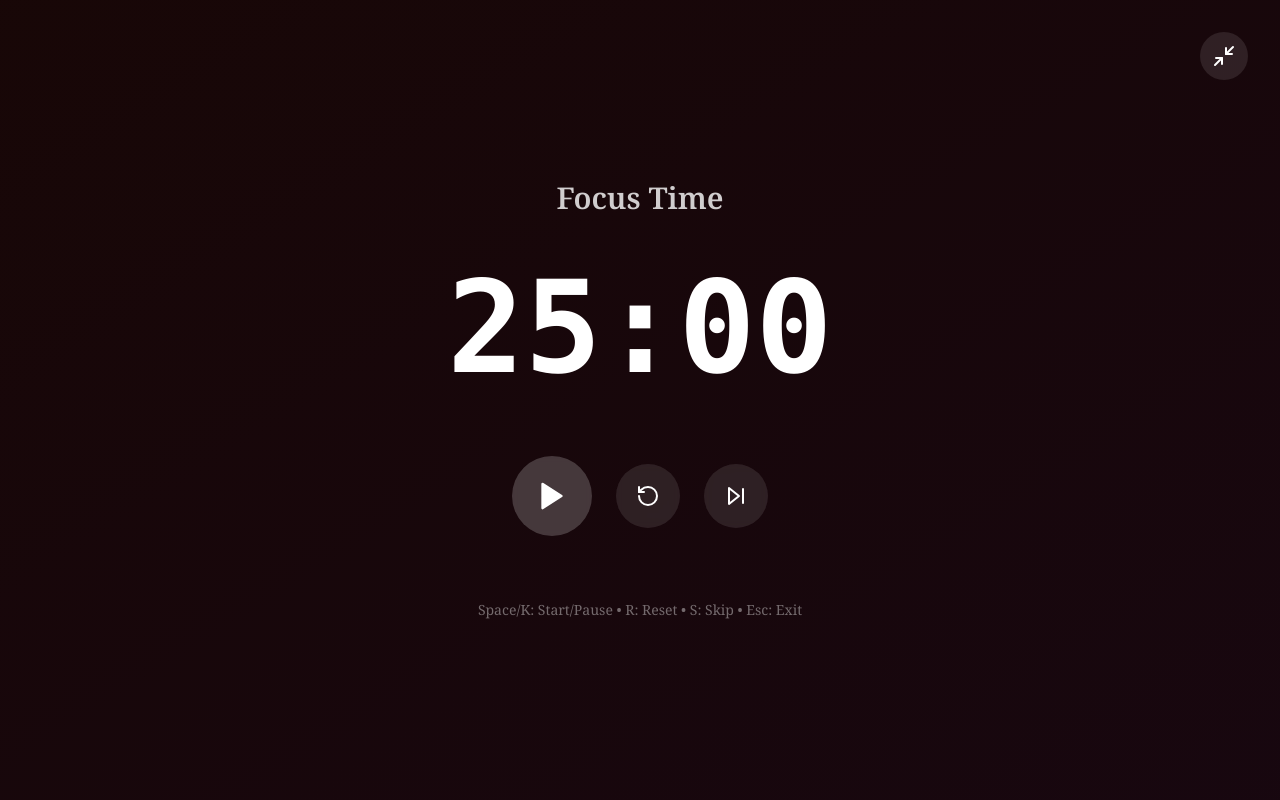
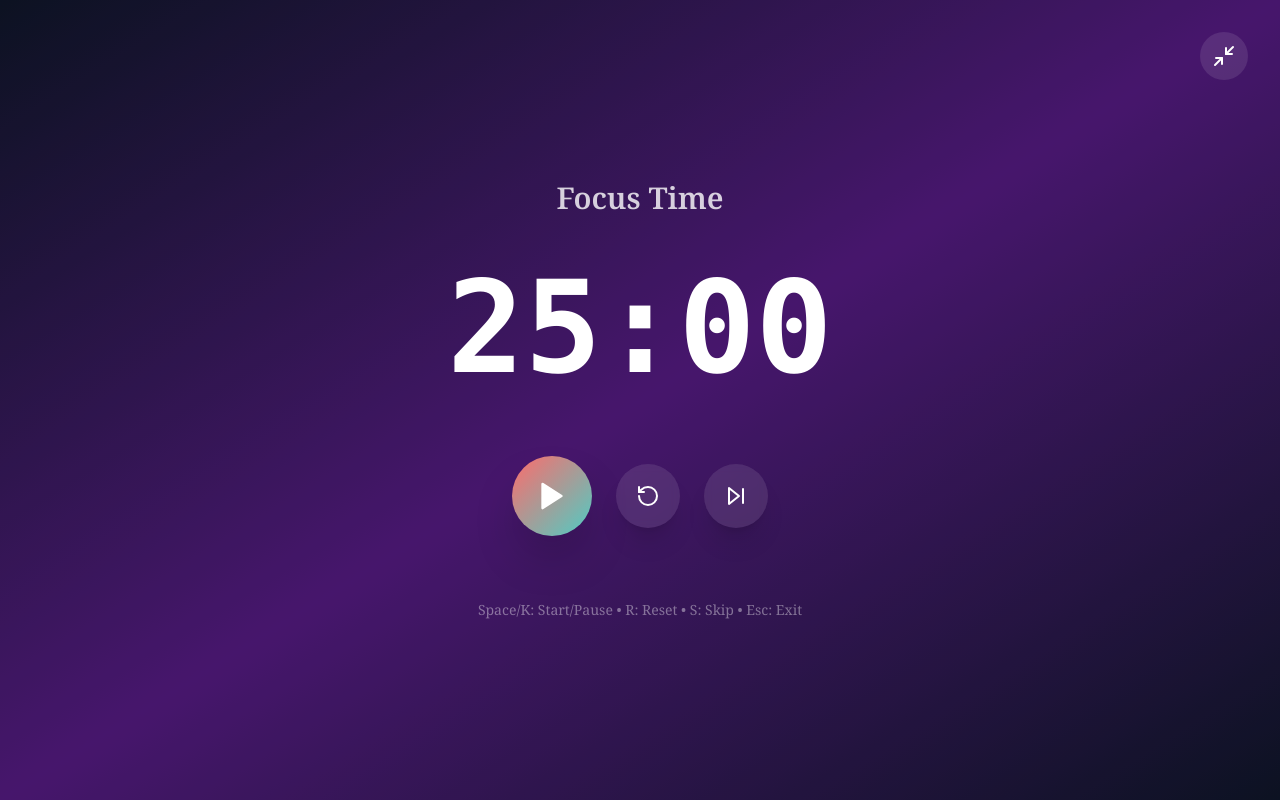
Before and after one commit to NexusGK-Softwares-Company/NexusGK_Focus, a React (Vite) app: page / in a window 1280 px wide. Both pictures are taken after a click on the button 799 px from the left and 487 px from the top of the page. Built offline with nearby package versions, Linux system fonts and the light colour scheme.

Commit message:
Enhance theme support by adding 10 new themes with unique background images and color schemes. Update README.md to reflect the expanded theme options. Modify FocusMode and ThemeSelector components to utilize the new theme configurations, including dynamic background images and styles.

```diff
--- a/src/App.tsx
+++ b/src/App.tsx
@@ -137,6 +137,19 @@ function App() {
   useEffect(() => {
     const theme = themes.find((t) => t.id === currentTheme) || themes[0];
     document.body.className = `bg-gradient-to-br ${theme.gradient} text-white min-h-screen`;
+
+    // Apply background image if theme has one
+    if (theme.backgroundImage) {
+      document.body.style.backgroundImage = `linear-gradient(rgba(0, 0, 0, 0.7), rgba(0, 0, 0, 0.7)), url(${theme.backgroundImage})`;
+      document.body.style.backgroundSize = 'cover';
+      document.body.style.backgroundPosition = 'center';
+      document.body.style.backgroundAttachment = 'fixed';
+    } else {
+      document.body.style.backgroundImage = '';
+      document.body.style.backgroundSize = '';
+      document.body.style.backgroundPosition = '';
+      document.body.style.backgroundAttachment = '';
+    }
   }, [currentTheme]);
 
   // Keyboard shortcuts
@@ -249,6 +262,9 @@ function App() {
     todayMinutes: todaysSessions.reduce((acc, session) => acc + session.duration, 0),
   };
 
+  // Get current theme
+  const currentThemeConfig = themes.find((t) => t.id === currentTheme) || themes[0];
+
   // Focus Mode
   if (showFocusMode) {
     return (
@@ -256,6 +272,7 @@ function App() {
         timeLeft={timeLeft}
         isRunning={isRunning}
         mode={mode}
+        theme={currentThemeConfig}
         onStart={start}
         onPause={pause}
         onReset={reset}
--- a/src/components/FocusMode.tsx
+++ b/src/components/FocusMode.tsx
@@ -1,11 +1,13 @@
 import React, { useEffect, useRef } from 'react';
 import { Minimize2, Play, Pause, RotateCcw, SkipForward } from 'lucide-react';
 import { TimerMode } from '../types';
+import { ThemeConfig } from './ThemeSelector';
 
 interface FocusModeProps {
   timeLeft: number;
   isRunning: boolean;
   mode: TimerMode;
+  theme: ThemeConfig;
   onStart: () => void;
   onPause: () => void;
   onReset: () => void;
@@ -17,6 +19,7 @@ export const FocusMode: React.FC<FocusModeProps> = ({
   timeLeft,
   isRunning,
   mode,
+  theme,
   onStart,
   onPause,
   onReset,
@@ -95,24 +98,26 @@ export const FocusMode: React.FC<FocusModeProps> = ({
     }
   };
 
-  const getModeGradient = () => {
-    switch (mode) {
-      case 'pomodoro':
-        return 'from-red-500/20 to-pink-500/20';
-      case 'shortBreak':
-        return 'from-green-500/20 to-teal-500/20';
-      case 'longBreak':
-        return 'from-blue-500/20 to-purple-500/20';
+  const getBackgroundStyle = () => {
+    if (theme.backgroundImage) {
+      return {
+        backgroundImage: `linear-gradient(rgba(0, 0, 0, 0.7), rgba(0, 0, 0, 0.7)), url(${theme.backgroundImage})`,
+        backgroundSize: 'cover',
+        backgroundPosition: 'center',
+        backgroundAttachment: 'fixed',
+      };
     }
+    return {};
   };
 
   return (
     <div
       ref={containerRef}
-      className="fixed inset-0 bg-black z-50 flex flex-col items-center justify-center w-screen h-screen"
+      className={`fixed inset-0 bg-gradient-to-br ${theme.gradient} z-50 flex flex-col items-center justify-center w-screen h-screen`}
+      style={getBackgroundStyle()}
     >
-      {/* Background gradient */}
-      <div className={`absolute inset-0 bg-gradient-to-br ${getModeGradient()} opacity-50`} />
+      {/* Optional overlay for better text visibility */}
+      <div className="absolute inset-0 bg-black/20" />
 
       {/* Exit button */}
       <button
@@ -136,7 +141,10 @@ export const FocusMode: React.FC<FocusModeProps> = ({
         {!isRunning ? (
           <button
             onClick={onStart}
-              className="w-20 h-20 rounded-full bg-white/20 hover:bg-white/30 flex items-center justify-center transition-all backdrop-blur-sm"
+            className="w-20 h-20 rounded-full flex items-center justify-center transition-all backdrop-blur-sm shadow-2xl"
+            style={{
+              background: `linear-gradient(135deg, ${theme.primary}, ${theme.secondary})`,
+            }}
             title="Start (Space/K)"
           >
             <Play size={32} fill="white" />
@@ -144,7 +152,7 @@ export const FocusMode: React.FC<FocusModeProps> = ({
         ) : (
           <button
             onClick={onPause}
-              className="w-20 h-20 rounded-full bg-white/20 hover:bg-white/30 flex items-center justify-center transition-all backdrop-blur-sm"
+            className="w-20 h-20 rounded-full bg-white/20 hover:bg-white/30 flex items-center justify-center transition-all backdrop-blur-sm shadow-2xl"
             title="Pause (Space/K)"
           >
             <Pause size={32} fill="white" />
@@ -153,7 +161,7 @@ export const FocusMode: React.FC<FocusModeProps> = ({
 
         <button
           onClick={onReset}
-            className="w-16 h-16 rounded-full bg-white/10 hover:bg-white/20 flex items-center justify-center transition-all backdrop-blur-sm"
+          className="w-16 h-16 rounded-full bg-white/10 hover:bg-white/20 flex items-center justify-center transition-all backdrop-blur-sm shadow-xl"
           title="Reset (R)"
         >
           <RotateCcw size={24} />
@@ -161,7 +169,7 @@ export const FocusMode: React.FC<FocusModeProps> = ({
 
         <button
           onClick={onSkip}
-            className="w-16 h-16 rounded-full bg-white/10 hover:bg-white/20 flex items-center justify-center transition-all backdrop-blur-sm"
+          className="w-16 h-16 rounded-full bg-white/10 hover:bg-white/20 flex items-center justify-center transition-all backdrop-blur-sm shadow-xl"
           title="Skip (S)"
         >
           <SkipForward size={24} />
--- a/src/components/ThemeSelector.tsx
+++ b/src/components/ThemeSelector.tsx
@@ -7,6 +7,8 @@ export interface ThemeConfig {
   gradient: string;
   primary: string;
   secondary: string;
+  backgroundImage?: string;
+  hasPattern?: boolean;
 }
 
 export const themes: ThemeConfig[] = [
@@ -23,6 +25,7 @@ export const themes: ThemeConfig[] = [
     gradient: 'from-blue-900 via-cyan-900 to-blue-900',
     primary: '#3B82F6',
     secondary: '#06B6D4',
+    backgroundImage: 'https://images.unsplash.com/photo-1505142468610-359e7d316be0?w=1920&q=80',
   },
   {
     id: 'forest',
@@ -30,6 +33,7 @@ export const themes: ThemeConfig[] = [
     gradient: 'from-gray-900 via-green-900 to-gray-900',
     primary: '#10B981',
     secondary: '#34D399',
+    backgroundImage: 'https://images.unsplash.com/photo-1441974231531-c6227db76b6e?w=1920&q=80',
   },
   {
     id: 'rose',
@@ -44,6 +48,7 @@ export const themes: ThemeConfig[] = [
     gradient: 'from-orange-900 via-amber-900 to-orange-900',
     primary: '#F59E0B',
     secondary: '#FBBF24',
+    backgroundImage: 'https://images.unsplash.com/photo-1506905925346-21bda4d32df4?w=1920&q=80',
   },
   {
     id: 'midnight',
@@ -51,6 +56,84 @@ export const themes: ThemeConfig[] = [
     gradient: 'from-slate-950 via-indigo-950 to-slate-950',
     primary: '#6366F1',
     secondary: '#8B5CF6',
+    backgroundImage: 'https://images.unsplash.com/photo-1419242902214-272b3f66ee7a?w=1920&q=80',
+  },
+  {
+    id: 'cherry',
+    name: 'Cherry Blossom',
+    gradient: 'from-pink-950 via-purple-950 to-pink-950',
+    primary: '#EC4899',
+    secondary: '#F472B6',
+    backgroundImage: 'https://images.unsplash.com/photo-1522383225653-ed111181a951?w=1920&q=80',
+  },
+  {
+    id: 'lavender',
+    name: 'Lavender',
+    gradient: 'from-purple-950 via-violet-950 to-purple-950',
+    primary: '#A78BFA',
+    secondary: '#C4B5FD',
+    backgroundImage: 'https://images.unsplash.com/photo-1464618663641-bbdd760ae84a?w=1920&q=80',
+  },
+  {
+    id: 'aurora',
+    name: 'Aurora',
+    gradient: 'from-emerald-950 via-teal-950 to-cyan-950',
+    primary: '#14B8A6',
+    secondary: '#2DD4BF',
+  },
+  {
+    id: 'desert',
+    name: 'Desert',
+    gradient: 'from-orange-950 via-yellow-950 to-red-950',
+    primary: '#F97316',
+    secondary: '#FB923C',
+    backgroundImage: 'https://images.unsplash.com/photo-1509316785289-025f5b846b35?w=1920&q=80',
+  },
+  {
+    id: 'cosmic',
+    name: 'Cosmic',
+    gradient: 'from-indigo-950 via-purple-950 to-pink-950',
+    primary: '#8B5CF6',
+    secondary: '#D946EF',
+    backgroundImage: 'https://images.unsplash.com/photo-1462331940025-496dfbfc7564?w=1920&q=80',
+  },
+  {
+    id: 'volcano',
+    name: 'Volcano',
+    gradient: 'from-red-950 via-orange-950 to-red-950',
+    primary: '#EF4444',
+    secondary: '#F97316',
+  },
+  {
+    id: 'tropical',
+    name: 'Tropical',
+    gradient: 'from-teal-950 via-green-950 to-emerald-950',
+    primary: '#14B8A6',
+    secondary: '#10B981',
+    backgroundImage: 'https://images.unsplash.com/photo-1559827260-dc66d52bef19?w=1920&q=80',
+  },
+  {
+    id: 'monochrome',
+    name: 'Monochrome',
+    gradient: 'from-gray-950 via-slate-900 to-gray-950',
+    primary: '#94A3B8',
+    secondary: '#CBD5E1',
+  },
+  {
+    id: 'neon',
+    name: 'Neon City',
+    gradient: 'from-black via-purple-950 to-black',
+    primary: '#FF00FF',
+    secondary: '#00FFFF',
+    hasPattern: true,
+  },
+  {
+    id: 'autumn',
+    name: 'Autumn',
+    gradient: 'from-amber-950 via-orange-950 to-red-950',
+    primary: '#F59E0B',
+    secondary: '#DC2626',
+    backgroundImage: 'https://images.unsplash.com/photo-1507608616759-54f48f0af0ee?w=1920&q=80',
   },
 ];
 
@@ -82,9 +165,9 @@ export const ThemeSelector: React.FC<ThemeSelectorProps> = ({
             className="fixed inset-0 z-40"
             onClick={() => setIsOpen(false)}
           />
-          <div className="absolute right-0 mt-2 glass rounded-2xl p-4 shadow-2xl z-50 min-w-[200px]">
+          <div className="absolute right-0 mt-2 glass rounded-2xl p-4 shadow-2xl z-50 min-w-[280px] max-h-[80vh] overflow-y-auto">
             <h3 className="font-semibold mb-3">Choose Theme</h3>
-            <div className="space-y-2">
+            <div className="grid grid-cols-2 gap-2">
               {themes.map((theme) => (
                 <button
                   key={theme.id}
@@ -92,19 +175,27 @@ export const ThemeSelector: React.FC<ThemeSelectorProps> = ({
                     onThemeChange(theme.id);
                     setIsOpen(false);
                   }}
-                  className={`w-full text-left px-3 py-2 rounded-lg flex items-center gap-3 transition-all ${
+                  className={`text-left p-3 rounded-lg flex flex-col gap-2 transition-all ${
                     currentTheme === theme.id
-                      ? 'bg-white/30 shadow-lg'
+                      ? 'bg-white/30 shadow-lg ring-2 ring-white/50'
                       : 'hover:bg-white/10'
                   }`}
                 >
                   <div
-                    className="w-6 h-6 rounded-full"
+                    className="w-full h-12 rounded-md relative overflow-hidden"
                     style={{
-                      background: `linear-gradient(135deg, ${theme.primary}, ${theme.secondary})`,
+                      background: theme.backgroundImage
+                        ? `url(${theme.backgroundImage})`
+                        : `linear-gradient(135deg, ${theme.primary}, ${theme.secondary})`,
+                      backgroundSize: 'cover',
+                      backgroundPosition: 'center',
                     }}
-                  />
-                  <span>{theme.name}</span>
+                  >
+                    {theme.backgroundImage && (
+                      <div className="absolute inset-0 bg-black/40" />
+                    )}
+                  </div>
+                  <span className="text-sm font-medium">{theme.name}</span>
                 </button>
               ))}
             </div>
```
Also changed, not shown: 1 other file (tests, documents, lock files or other folders). Lines whose indentation alone changed are shown as unchanged.
